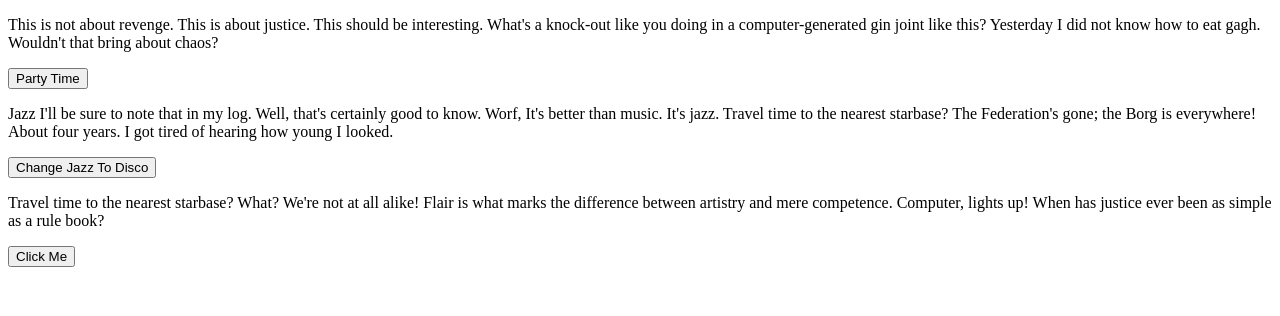
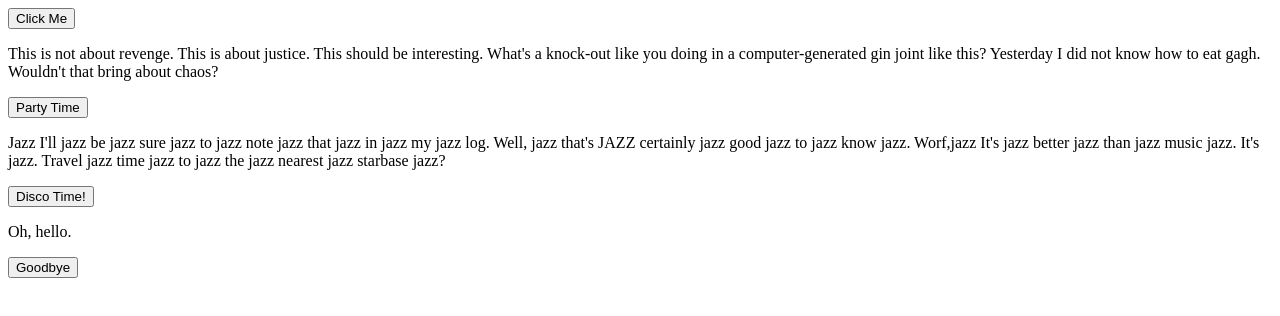
Before and after one commit to Joshua-Garvin01/javascript-events-challenge, a plain HTML site: page index.html in a window 1280 px wide. Drawn offline with Linux system fonts and the light colour scheme.

Commit message:
cleaned up, next I'll add final button

```diff
--- a/index.html
+++ b/index.html
@@ -9,15 +9,20 @@
 </head>
 <body>
 
+<button id="target" onclick="handleButtonColorChange()">Click Me</button>
+
 <p id="PH1">This is not about revenge. This is about justice. This should be interesting. What's a knock-out like you doing in a computer-generated gin joint like this? Yesterday I did not know how to eat gagh. Wouldn't that bring about chaos?</p>
 <button type="button" onclick="changeTextColor()">Party Time</button>
 
-<p id="discoTime">Jazz I'll be sure to note that in my log. Well, that's certainly good to know. Worf, It's better than music. It's jazz. Travel time to the nearest starbase? The Federation's gone; the Borg is everywhere! About four years. I got tired of hearing how young I looked.</p>
-<button onclick="changeWords()">Change Jazz To Disco</button>
+<p></p>
 
-<p>Travel time to the nearest starbase? What? We're not at all alike! Flair is what marks the difference between artistry and mere competence. Computer, lights up! When has justice ever been as simple as a rule book?</p>
+<p id="discoTime">Jazz I'll jazz be jazz sure jazz to jazz note jazz that jazz in jazz my jazz log. Well, jazz that's JAZZ certainly jazz good jazz to jazz know jazz. Worf,jazz It's jazz better jazz than jazz music jazz. It's jazz. Travel jazz time jazz to jazz the jazz nearest jazz starbase jazz? </p>
+<button onclick="changeTheWords()">Disco Time!</button>
 
-<button id="target" onclick="handleButtonColorChange()">Click Me</button>
+<p id="seeYouLater">Oh, hello.</p>
+<button onclick="changeOneWord()">Goodbye</button>
+
+
 <script src="script.js"></script>
 
 </body>
--- a/script.js
+++ b/script.js
@@ -1,23 +1,3 @@
-function changeTextColor() {
-    let PH1 = document.getElementById("PH1")
-    if (PH1.style.color === "black") {
-        PH1.style.color = "red"
-
-        //console.log("turning red")
-    } else {
-            PH1.style.color = "black"
-            // console.log("turning black")
-        }
-}
-
-function changeWords() {
-    let mySentence = document.getElementById("discoTime").innerHTML;
-    // mySentence.replace("jazz", "disco");
-    // This replaces multiple words
-    mySentence.replace(/Jazz/g, "disco");
-    document.getElementById("discoTime").innerHTML = mySentence;
-}
-
 const handleButtonColorChange = () => {
     let button = document.getElementById('target')
     //button.style.backgroundColor = "red"
@@ -27,3 +7,25 @@ const handleButtonColorChange = () => {
         button.style.backgroundColor = 'green'
     }
 }
+
+function changeTextColor() {
+    let PH1 = document.getElementById("PH1")
+    if (PH1.style.color === "black") {
+        PH1.style.color = "red"
+
+    } else {
+            PH1.style.color = "black"
+
+        }
+}
+
+function changeTheWords() {
+    let mySentence = document.getElementById("discoTime").innerHTML;
+
+    let newSentence = mySentence.replace(/jazz/gi, "DISCO-TIME!!!");
+
+    document.getElementById("discoTime").innerHTML = newSentence;
+}
+
+function changeOneWord() {
+}
```
